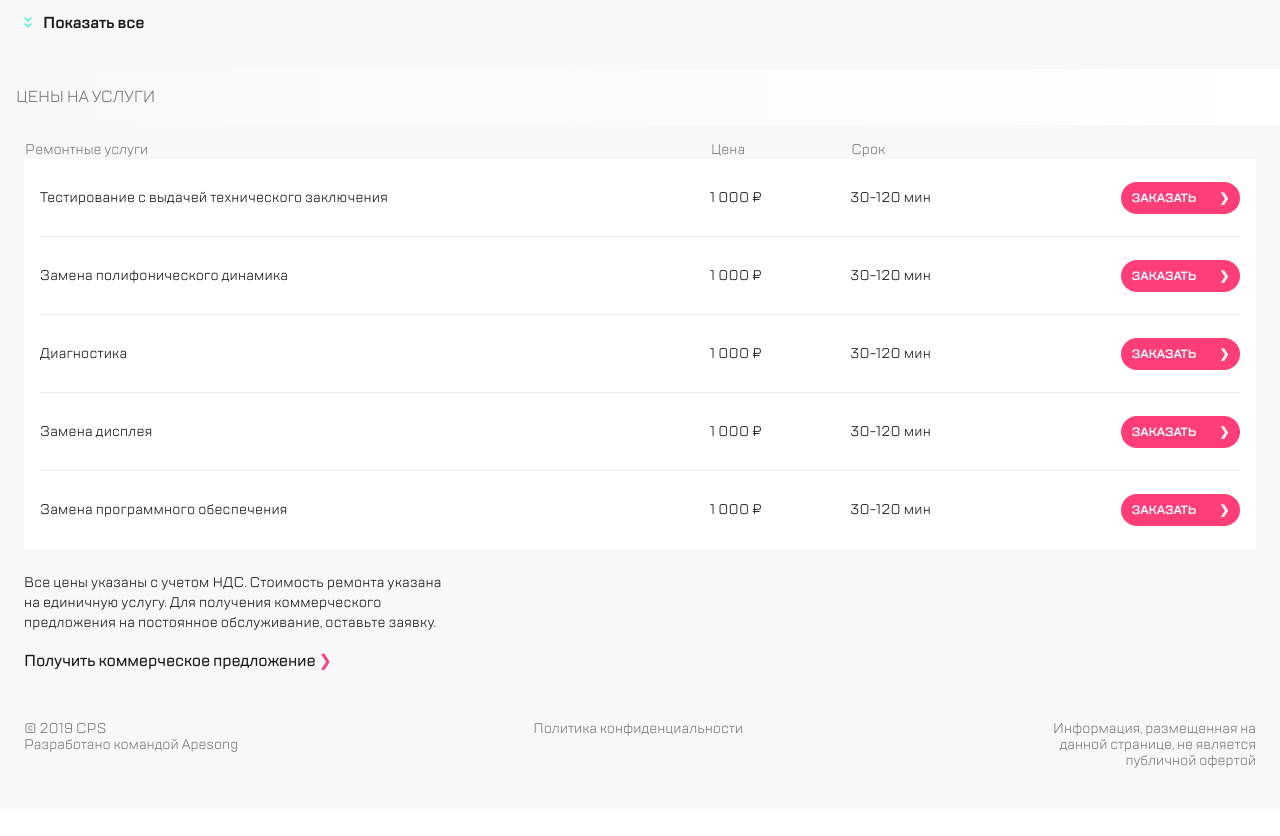
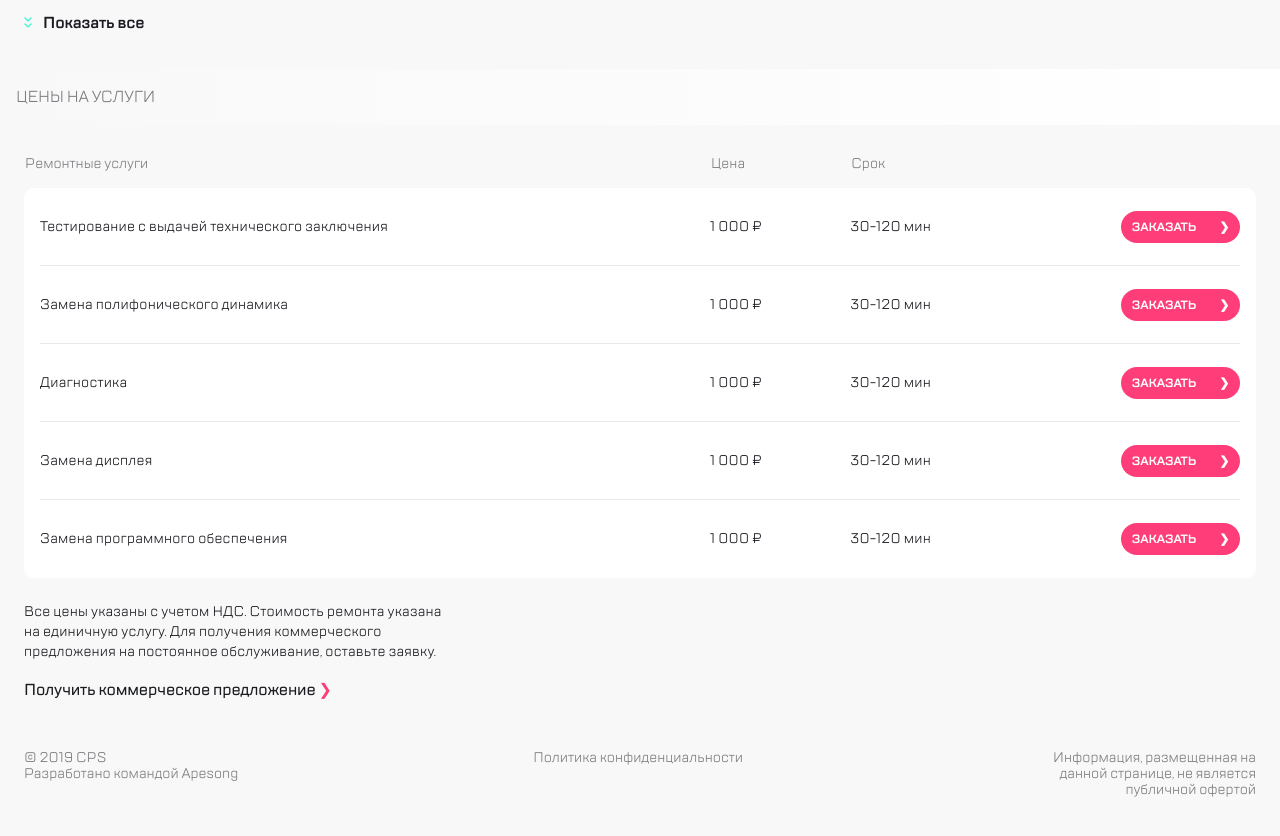
Before and after one commit to Sosockol/block7, a website built with webpack: page src/index.html in a window 1280 px wide. Shown: the part 1071-1907 px from the top of the page. Before the commit the page ends 1880 px from the top, so only its background shows below. Built offline with nearby package versions, Linux system fonts and the light colour scheme.

Commit message:
Добавил бордюры и закруглил углы таблицы

```diff
--- a/src/index.html
+++ b/src/index.html
@@ -502,12 +502,14 @@
 
           <div class="priceTable__wrapper visually-hidden">
           <table class="priceTable">
-              <tr class="priceTable__header">
-                <td>Ремонтные услуги</td>
-                <td>Цена</td>
-                <td>Срок</td>
-                <td></td>
+            <thead>
+              <tr>
+                <td class="priceTable__header">Ремонтные услуги</td>
+                <td class="priceTable__header">Цена</td>
+                <td class="priceTable__header">Срок</td>
+                <td class="priceTable__header"></td>
               </tr>
+            </thead>
             <tbody class="priceTable__body">
               <tr>
                 <td class="priceTable__cell priceTable__firstColumn">Тестирование с выдачей технического заключения</td>
--- a/src/scss/_priceTable.scss
+++ b/src/scss/_priceTable.scss
@@ -6,14 +6,14 @@
   font-size: 16px;
   width: 100%;
   border-spacing: 0px;
-  border-collapse: collapse;
 
   &__wrapper {
     padding: 0px 24px 24px 24px;
   }
 
   &__header {
-    padding-top: 24px;
+    padding-top: 15px;
+    padding-bottom: 16px;
     font-size: 14px;
     line-height: 16px;
     letter-spacing: 0px;
@@ -24,7 +24,7 @@
   &__body {
     background-color: white;
     color: #1B1C21;
-    border-radius: 10px;
+    overflow: hidden;
   }
 
   &__cell {
@@ -64,6 +64,22 @@
     border: none;
   }
 
+  tr:nth-child(1) &__cell:first-child {
+    border-top-left-radius: 10px;
+  }
+
+  tr:last-child &__cell:first-child {
+    border-bottom-left-radius: 10px;
+  }
+
+  tr:nth-child(1) &__cell:last-child {
+    border-top-right-radius: 10px;
+  }
+
+  tr:last-child &__cell:last-child {
+    border-bottom-right-radius: 10px;
+  }
+
   &__firstColumn {
     width: 350px;
     padding-inline-start: 16px;
```
